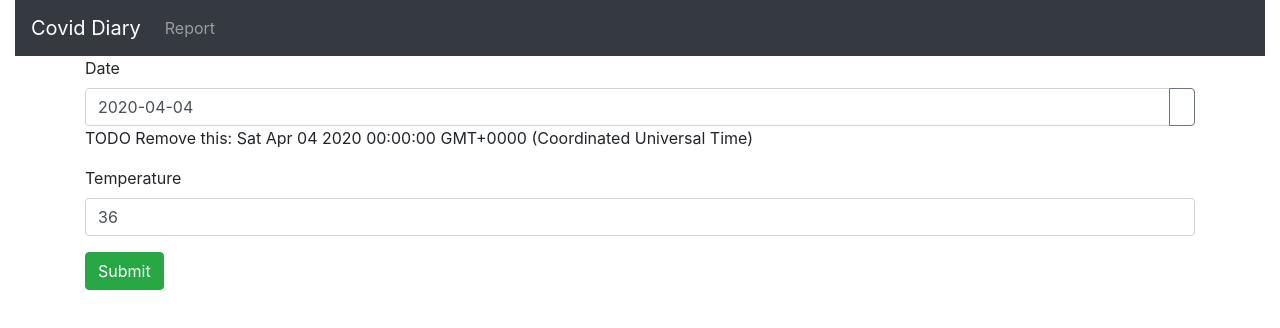
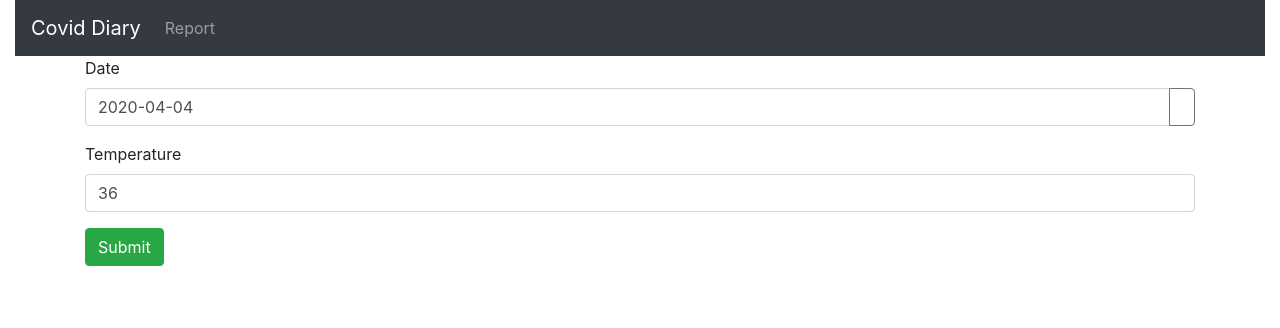
Before and after one commit to vhermecz/covid-diary, an Angular app in the folder frontend/: page /report in a window 1280 px wide. Shown: the top 328 px of the page. Built offline with nearby package versions, Linux system fonts and the light colour scheme.

Commit message:
Remove debug output

```diff
--- a/frontend/src/app/report-form/report-form.component.html
+++ b/frontend/src/app/report-form/report-form.component.html
@@ -20,7 +20,6 @@
                     ></button>
                 </div>
             </div>
-            TODO Remove this: {{ model.date }}
         </div>
 
         <div class="form-group">
```
